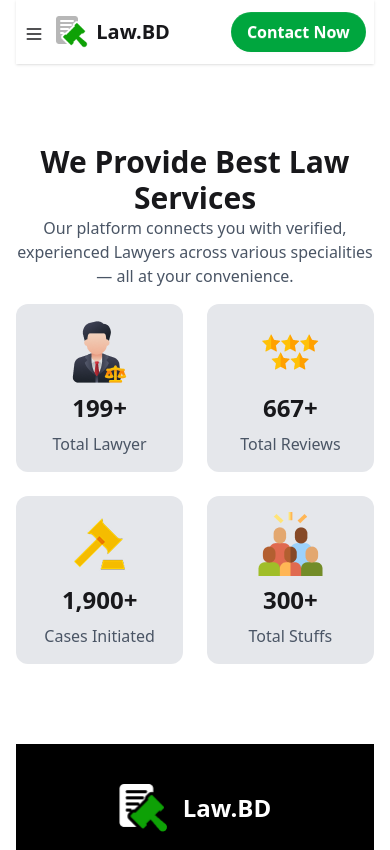
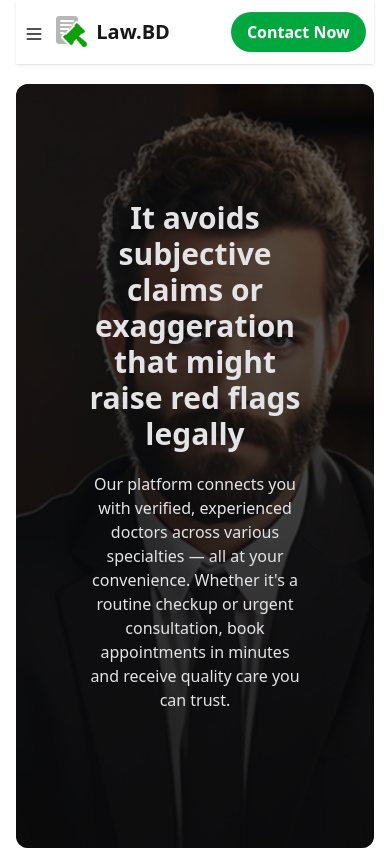
Before and after one commit to FyslAhmd/law-bd, a React (Vite) app: page / in a window 390 px wide. Shown: the top 850 px of the page. Built offline with nearby package versions, Linux system fonts and the light colour scheme.

Commit message:
added hero section

```diff
--- /dev/null
+++ b/src/components/Hero.jsx
@@ -0,0 +1,31 @@
+import React from "react";
+import heroBG from "../assets/banner-img-1.png";
+
+const Hero = () => {
+  return (
+    <div
+      className="hero my-5 rounded-xl"
+      style={{
+        backgroundImage: `url(${heroBG})`,
+      }}
+    >
+      <div className="hero-overlay rounded-xl"></div>
+      <div className="hero-content text-neutral-content text-center">
+        <div className="max-w-4/6 my-25">
+          <h1 className="mb-5 text-3xl font-bold">
+            It avoids subjective claims or exaggeration that might raise red
+            flags legally
+          </h1>
+          <p className="mb-5">
+            Our platform connects you with verified, experienced doctors across
+            various specialties — all at your convenience. Whether it's a
+            routine checkup or urgent consultation, book appointments in minutes
+            and receive quality care you can trust.
+          </p>
+        </div>
+      </div>
+    </div>
+  );
+};
+
+export default Hero;
--- a/src/components/Navbar.jsx
+++ b/src/components/Navbar.jsx
@@ -55,21 +55,23 @@ const Navbar = () => {
             {links}
           </ul>
         </div>
-        <Link to="/">
-          <a className="text-xl md:text-2xl font-bold flex items-center gap-2">
-            <img src={navLogo} alt="" className="w-8" />
-            Law.BD
-          </a>
+        <Link
+          to="/"
+          className="text-xl md:text-2xl font-bold flex items-center gap-2"
+        >
+          <img src={navLogo} alt="" className="w-8" />
+          Law.BD
         </Link>
       </div>
       <div className="navbar-center hidden lg:flex">
         <ul className="menu menu-horizontal px-1">{links}</ul>
       </div>
       <div className="navbar-end">
-        <Link to="/contact">
-          <a className="btn text-white text-base rounded-full border-none bg-green-600 hover:bg-green-500">
-            Contact Now
-          </a>
+        <Link
+          to="/contact"
+          className="btn text-white text-base rounded-full border-none bg-green-600 hover:bg-green-500"
+        >
+          Contact Now
         </Link>
       </div>
     </div>
--- a/src/components/Service.jsx
+++ b/src/components/Service.jsx
@@ -11,7 +11,7 @@ const Service = () => {
       <h1 className="text-3xl text-center font-bold">
         We Provide Best Law Services
       </h1>
-      <p className="text-gray-600 font-medium text-center">
+      <p className="text-gray-600 font-medium text-center my-5">
         Our platform connects you with verified, experienced Lawyers across
         various specialities — all at your convenience.{" "}
       </p>
@@ -20,7 +20,7 @@ const Service = () => {
           <div className="flex flex-col items-center gap-2 bg-gray-200 p-4 rounded-xl">
             <img src={img1} alt="" />
             <h1 className="text-2xl font-bold">
-              <CountUp start={1} end={199} duration={5} />+
+              <CountUp start={1} end={199} duration={5} enableScrollSpy />+
             </h1>
             <p className="text-gray-600">Total Lawyer</p>
           </div>
@@ -29,7 +29,7 @@ const Service = () => {
           <div className="flex flex-col items-center gap-2 bg-gray-200 p-4 rounded-xl">
             <img src={img2} alt="" />
             <h1 className="text-2xl font-bold">
-              <CountUp start={1} end={667} duration={5} />+
+              <CountUp start={1} end={667} duration={5} enableScrollSpy />+
             </h1>
             <p className="text-gray-600">Total Reviews</p>
           </div>
@@ -38,7 +38,7 @@ const Service = () => {
           <div className="flex flex-col items-center gap-2 bg-gray-200 p-4 rounded-xl">
             <img src={img3} alt="" />
             <h1 className="text-2xl font-bold">
-              <CountUp start={1} end={1900} duration={5} />+
+              <CountUp start={1} end={1900} duration={5} enableScrollSpy />+
             </h1>
             <p className="text-gray-600">Cases Initiated</p>
           </div>
@@ -47,7 +47,7 @@ const Service = () => {
           <div className="flex flex-col items-center gap-2 bg-gray-200 p-4 rounded-xl">
             <img src={img4} alt="" />
             <h1 className="text-2xl font-bold">
-              <CountUp start={1} end={300} duration={5} />+
+              <CountUp start={1} end={300} duration={5} enableScrollSpy />+
             </h1>
             <p className="text-gray-600">Total Stuffs</p>
           </div>
--- a/src/pages/Home.jsx
+++ b/src/pages/Home.jsx
@@ -1,9 +1,11 @@
 import React from 'react';
 import Service from '../components/Service';
+import Hero from '../components/Hero';
 
 const Home = () => {
     return (
         <div>
+            <Hero></Hero>
             <Service></Service>
         </div>
     );
```
